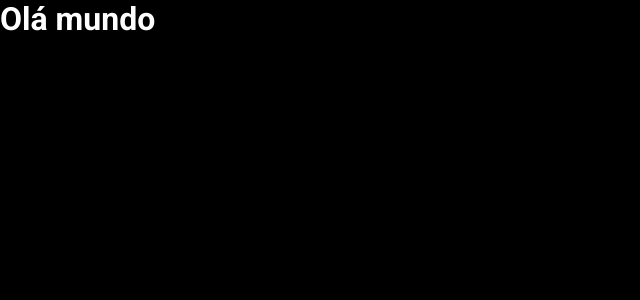
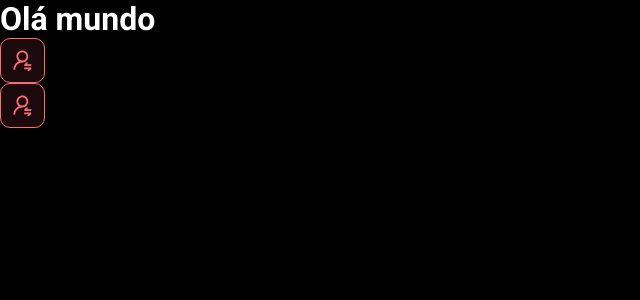
Before and after one commit to ccrismota/dsmetaproject, a React (Vite) app in the folder frontend/: page / in a window 1280 px wide. Shown: the top 300 px of the page, without its empty margins (0-640 px from the left). Built offline with nearby package versions, Linux system fonts and the light colour scheme.

Commit message:
First component

```diff
--- a/frontend/src/App.tsx
+++ b/frontend/src/App.tsx
@@ -1,7 +1,13 @@
+import NotificationButton from "./componets/NotificationButton";
+
 function App() {
   return (
-    <h1>Olá mundo</h1>
-  )
+    <>
+      <h1>Olá mundo</h1>
+      <NotificationButton />
+      <NotificationButton />
+    </>
+  );
 }
 
-export default App
+export default App;
--- /dev/null
+++ b/frontend/src/componets/NotificationButton/index.tsx
@@ -0,0 +1,12 @@
+import icon from '../../assets/img/notification-icon.svg'
+import './styles.css'
+
+function NotificationButton() {
+  return (
+    <div className="dsmeta-red-btn">
+      <img src={icon} alt="Icone de notificação" />
+    </div>
+  )
+}
+
+export default NotificationButton;
--- /dev/null
+++ b/frontend/src/componets/NotificationButton/styles.css
@@ -0,0 +1,15 @@
+.dsmeta-red-btn{
+    height: 45px;
+    width: 45px;
+    background: rgba(255, 102, 114,0.1);
+    border: 1px solid #FF6B72;
+    border-radius: 10px;
+    display: flex;
+    align-items: center;
+    justify-content: center;
+    cursor: pointer;
+}
+
+.dsmeta-red-btn img {
+    width: 19px;
+}
```
Also changed, not shown: frontend/src/assets/img/image.svg (added), frontend/src/assets/img/notification-icon.svg (added).
